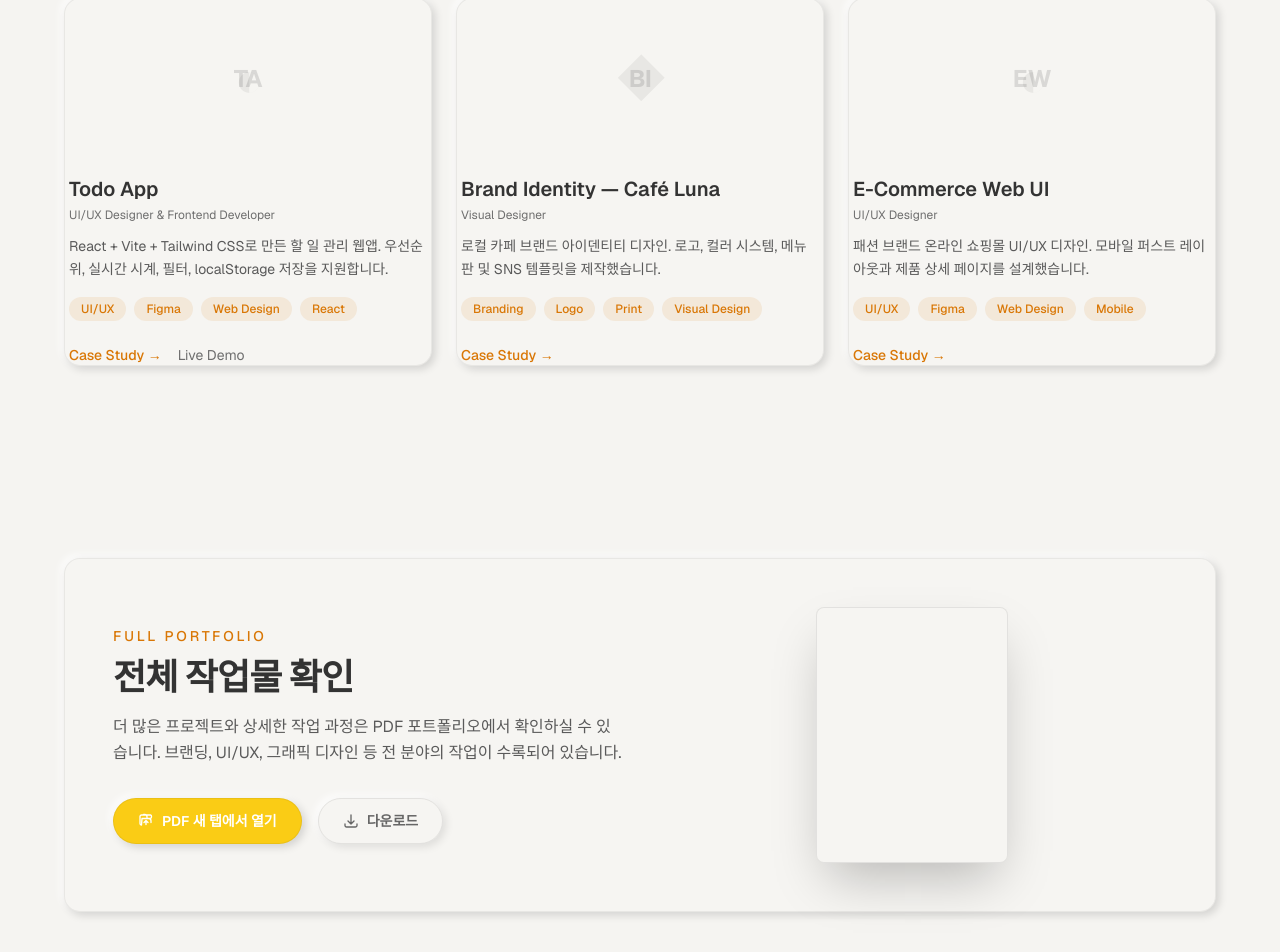
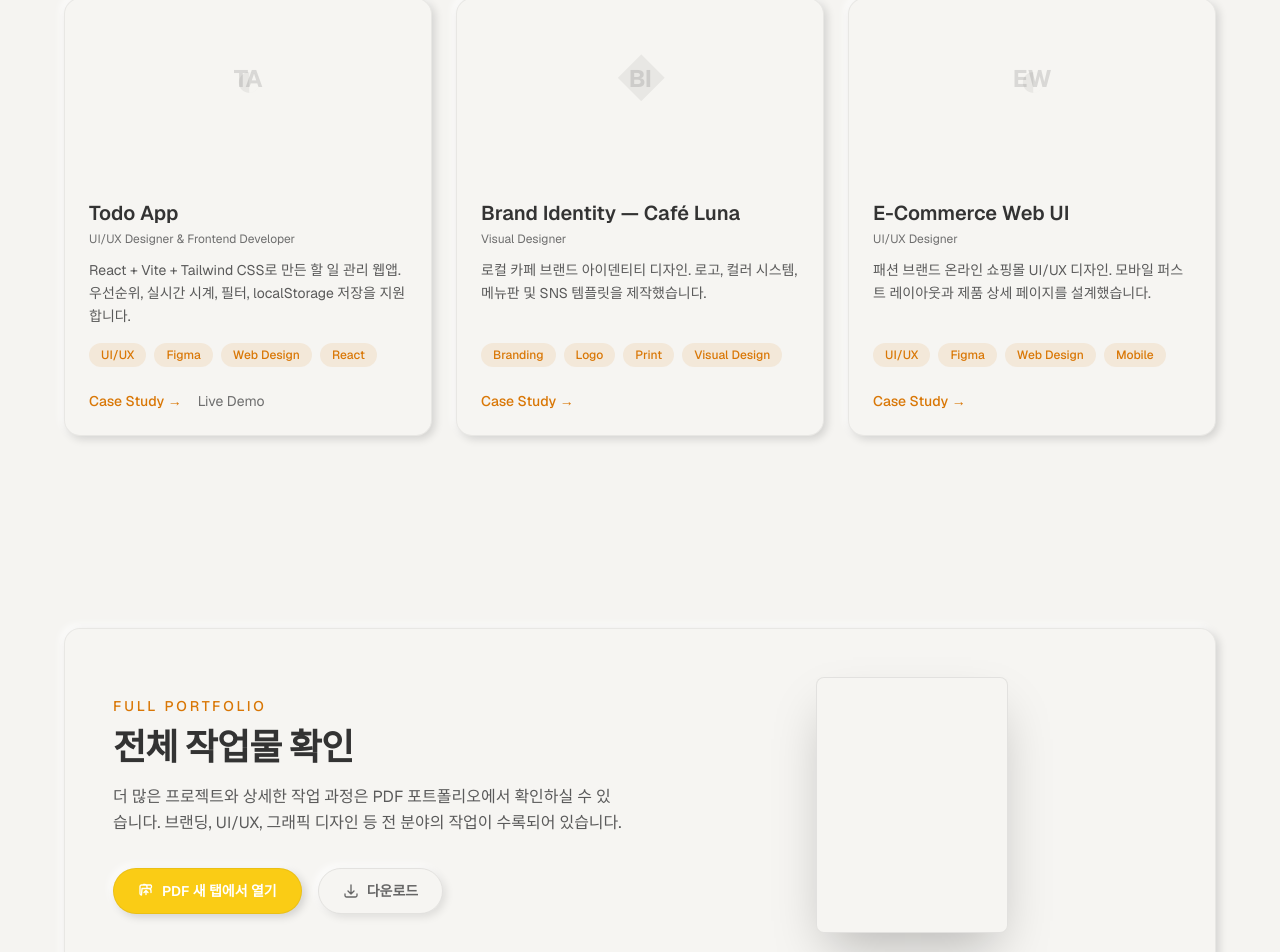
Before and after one commit to whdhrdus07-beep/portfolio, a Next.js app: page / in a window 1280 px wide. Shown: the part 2541-3493 px from the top of the page. Built offline with nearby package versions, Linux system fonts and the light colour scheme.

Commit message:
fix: 프로젝트 카드 패딩 통일 및 사이드 네비게이션 섹션 순서 정리
- 프로젝트 카드 내부 패딩을 스킬 카드와 동일하게 px-6 pt-6 pb-6으로 통일
- 사이드 네비게이션 섹션 순서를 About > Skills > Projects > Gallery > PDF > Contact으로 정렬

```diff
--- a/src/components/Projects.tsx
+++ b/src/components/Projects.tsx
@@ -72,7 +72,7 @@ export default function Projects() {
                 )}
               </div>
 
-              <div className="flex flex-1 flex-col px-1">
+              <div className="flex flex-1 flex-col px-6 pt-6 pb-6">
                 <h3 className="text-xl font-semibold text-foreground">
                   {project.title}
                 </h3>
--- a/src/components/hero-nav.tsx
+++ b/src/components/hero-nav.tsx
@@ -4,8 +4,10 @@ import { useEffect, useState } from "react";
 
 const SECTIONS = [
   { id: "about", label: "About" },
+  { id: "skills", label: "Skills" },
   { id: "projects", label: "Projects" },
-  { id: "skills", label: "Skills" },
+  { id: "gallery", label: "Gallery" },
+  { id: "portfolio-pdf", label: "PDF" },
   { id: "contact", label: "Contact" },
 ];
 
```
